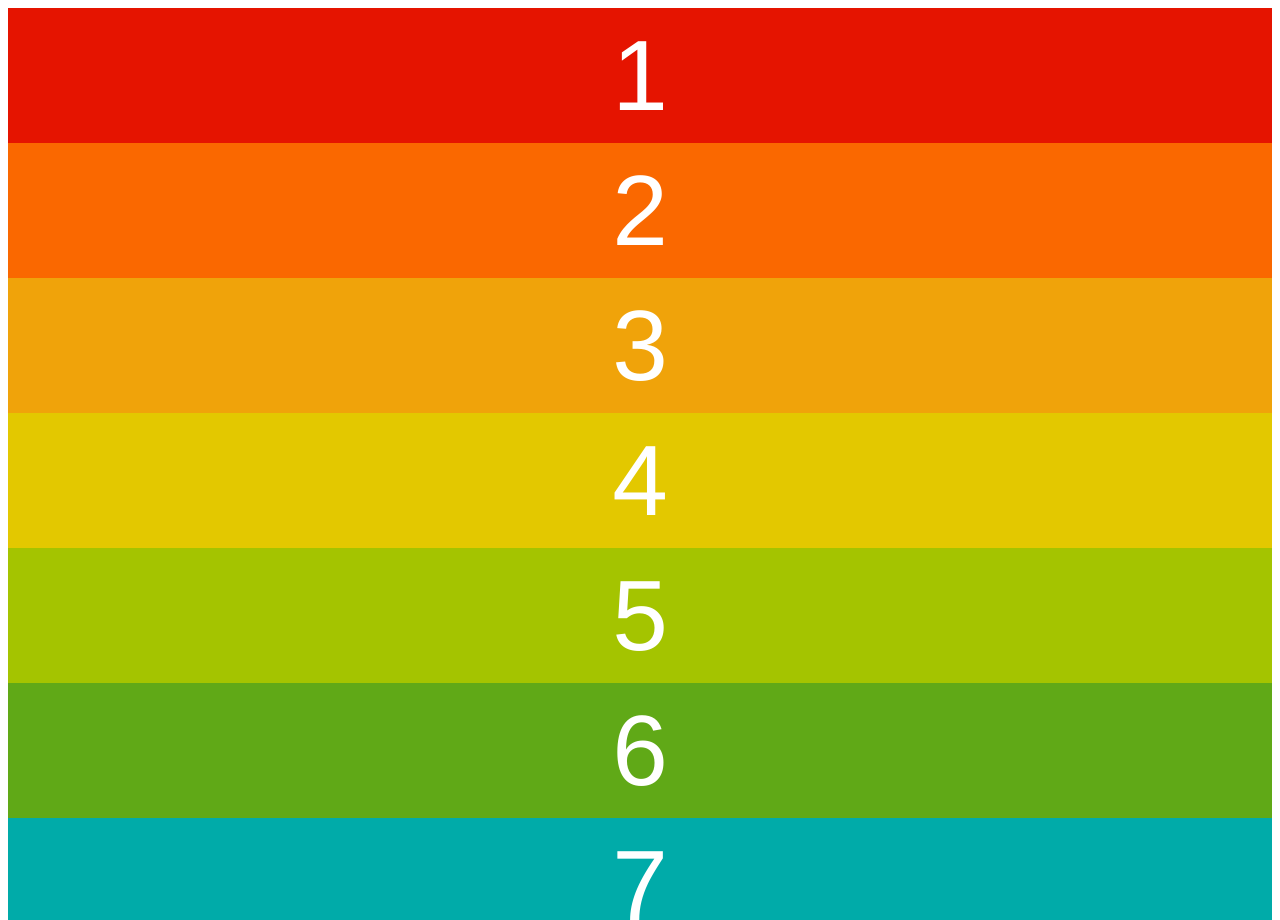
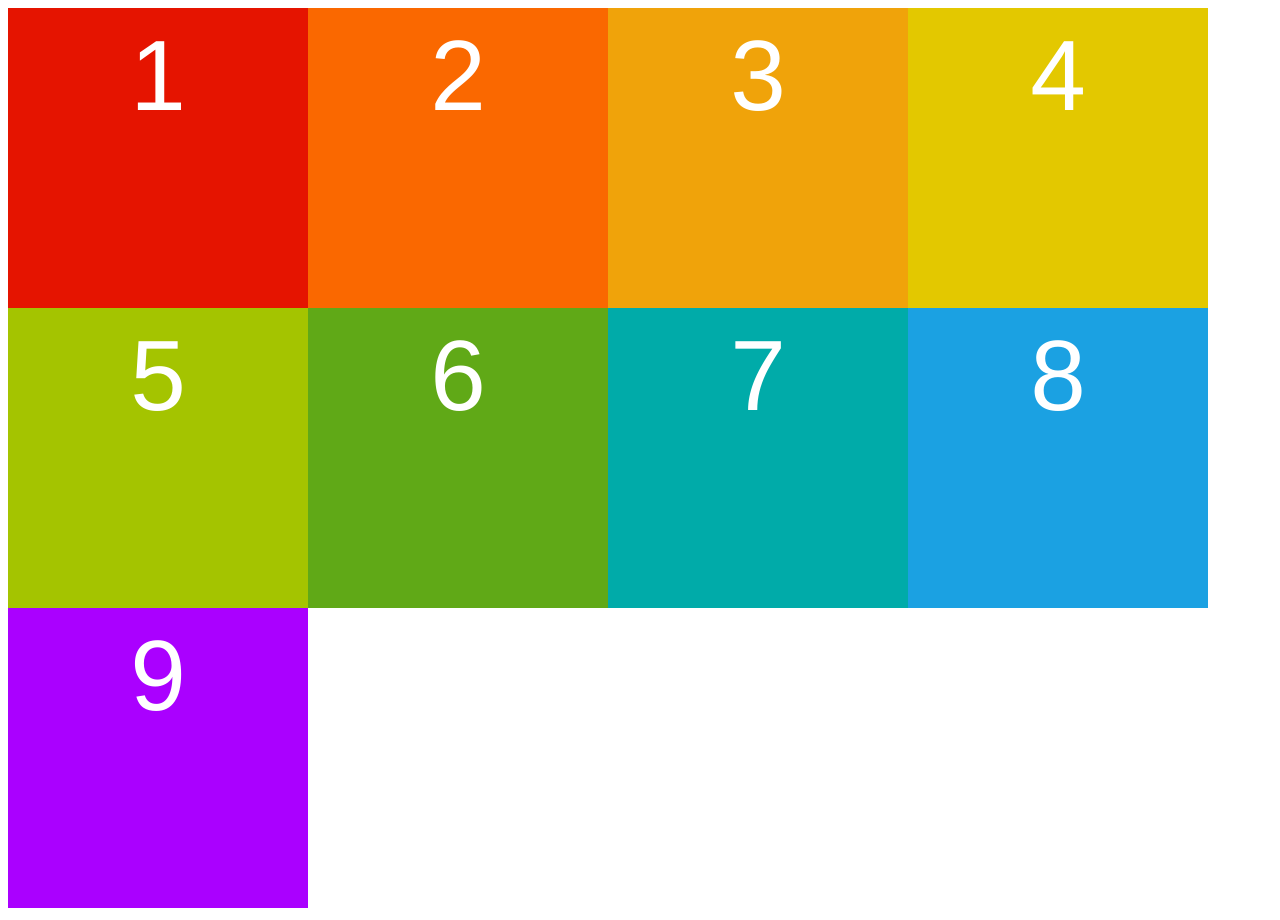
Before and after one commit to cmburch/FlexBox-Boxes, a plain HTML site: page index.html in a window 1280 px wide. Shown: the top 920 px of the page. Drawn offline with Linux system fonts and the light colour scheme.

Commit message:
flex property added to container

```diff
--- a/index.css
+++ b/index.css
@@ -15,7 +15,10 @@
     text-align:center;
     font-family: helvetica;
     box-sizing: border-box;
+    width: 300px;
+    height: 300px;
   }
 .container{
-
+    display: flex;
+    flex-wrap: wrap;
 }
```
